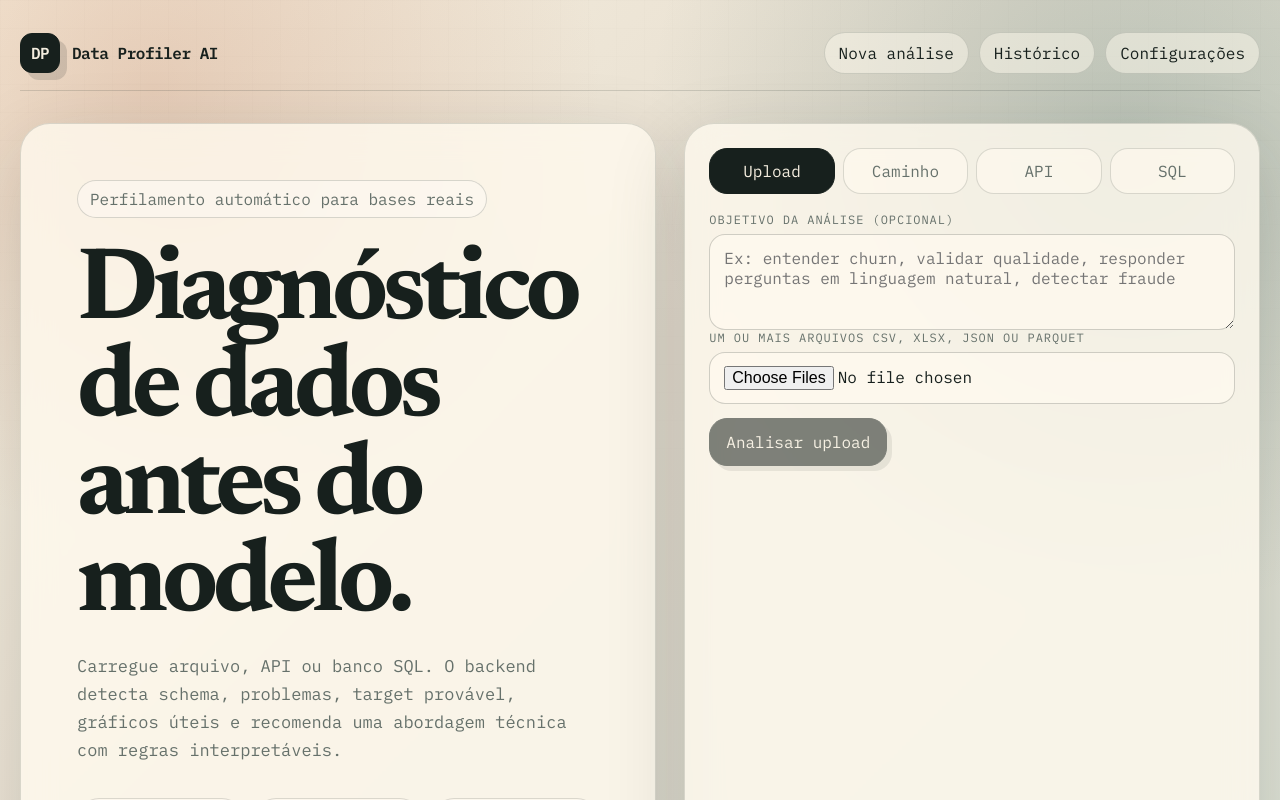
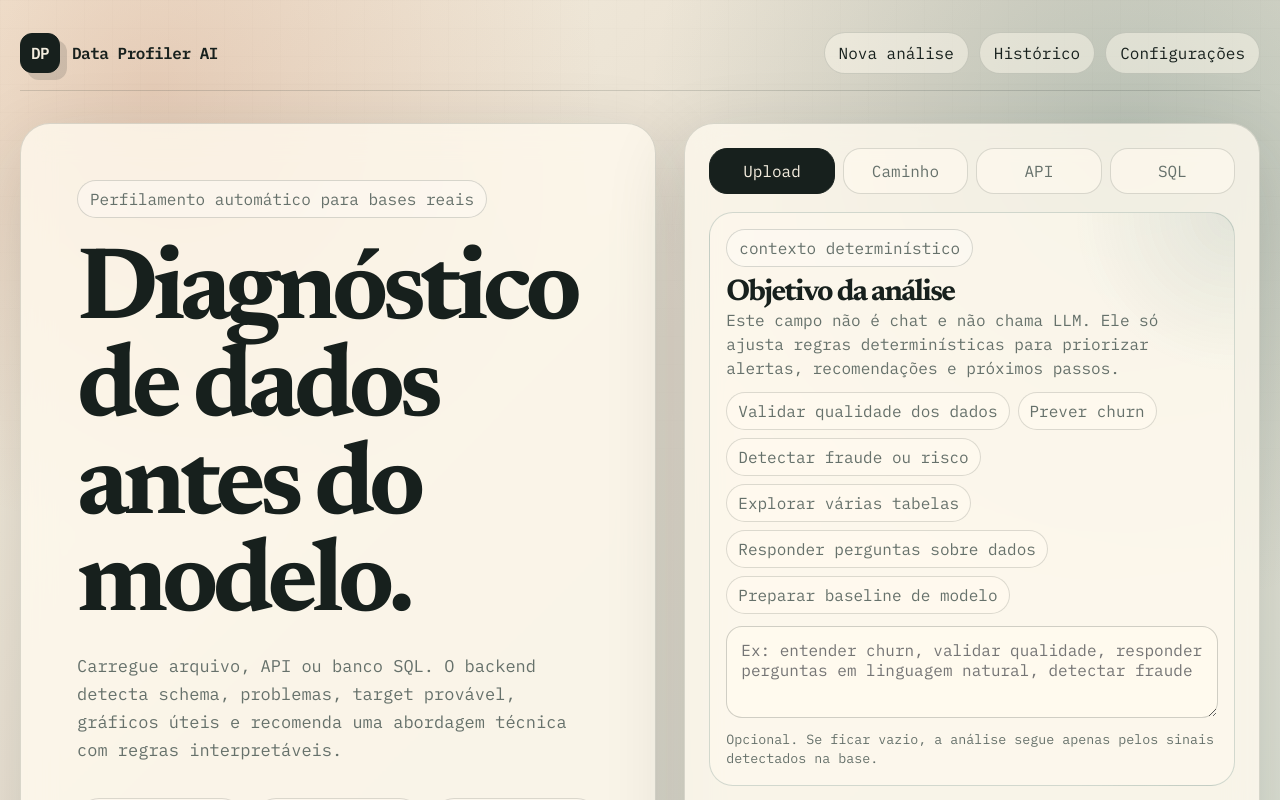
Before and after one commit to LcsNunes/DataProfiler, a Next.js app in the folder frontend/: page / in a window 1280 px wide. Shown: the top 800 px of the page. Built offline with nearby package versions, Linux system fonts and the light colour scheme; no server answers.

Commit message:
feat: add guided analysis objective presets

```diff
--- a/frontend/src/app/globals.css
+++ b/frontend/src/app/globals.css
@@ -270,6 +270,63 @@ h3 {
 .field textarea {
   min-height: 96px;
   resize: vertical;
+}
+
+.objective-panel {
+  display: grid;
+  gap: 12px;
+  border: 1px solid rgba(61, 107, 100, 0.22);
+  border-radius: 24px;
+  margin-bottom: 18px;
+  padding: 16px;
+  background:
+    radial-gradient(circle at 100% 0%, rgba(61, 107, 100, 0.12), transparent 10rem),
+    rgba(255, 250, 239, 0.54);
+}
+
+.objective-panel h3 {
+  margin-top: 12px;
+  font-size: 30px;
+}
+
+.objective-panel p,
+.objective-panel small {
+  margin: 0;
+  line-height: 1.5;
+}
+
+.objective-panel textarea {
+  width: 100%;
+  min-height: 92px;
+  border: 1px solid rgba(23, 32, 29, 0.2);
+  border-radius: 16px;
+  padding: 13px 14px;
+  outline: none;
+  resize: vertical;
+  background: rgba(255, 250, 239, 0.78);
+  color: var(--ink);
+}
+
+.preset-strip {
+  display: flex;
+  flex-wrap: wrap;
+  gap: 8px;
+}
+
+.preset-chip {
+  cursor: pointer;
+  border: 1px solid var(--line);
+  border-radius: 999px;
+  padding: 8px 11px;
+  color: var(--muted);
+  background: rgba(255, 250, 239, 0.72);
+}
+
+.preset-chip.active,
+.preset-chip:hover {
+  border-color: var(--sage);
+  color: var(--paper);
+  background: var(--sage);
 }
 
 .actions {
--- a/frontend/src/components/DataSourceForm.tsx
+++ b/frontend/src/components/DataSourceForm.tsx
@@ -8,6 +8,15 @@ import { profileUpload, profileUploadMultiple } from "@/lib/api";
 import type { ProfileReport } from "@/types/profile";
 
 type Tab = "upload" | "path" | "api" | "sql";
+
+const OBJECTIVE_PRESETS = [
+  "Validar qualidade dos dados",
+  "Prever churn",
+  "Detectar fraude ou risco",
+  "Explorar várias tabelas",
+  "Responder perguntas sobre dados",
+  "Preparar baseline de modelo"
+];
 
 export function DataSourceForm({ onReport }: { onReport: (report: ProfileReport) => void }) {
   const [tab, setTab] = useState<Tab>("upload");
@@ -48,13 +57,34 @@ export function DataSourceForm({ onReport }: { onReport: (report: ProfileReport)
         ))}
       </div>
 
-      <div className="field objective-field">
-        <label>Objetivo da análise (opcional)</label>
+      <div className="objective-panel">
+        <div>
+          <span className="eyebrow">contexto determinístico</span>
+          <h3>Objetivo da análise</h3>
+          <p className="muted">
+            Este campo não é chat e não chama LLM. Ele só ajusta regras determinísticas para priorizar alertas,
+            recomendações e próximos passos.
+          </p>
+        </div>
+        <div className="preset-strip">
+          {OBJECTIVE_PRESETS.map((preset) => (
+            <button
+              className={`preset-chip ${businessObjective === preset ? "active" : ""}`}
+              key={preset}
+              type="button"
+              onClick={() => setBusinessObjective(preset)}
+            >
+              {preset}
+            </button>
+          ))}
+        </div>
         <textarea
+          aria-label="Objetivo da análise"
           value={businessObjective}
           onChange={(event) => setBusinessObjective(event.target.value)}
           placeholder="Ex: entender churn, validar qualidade, responder perguntas em linguagem natural, detectar fraude"
         />
+        <small className="muted">Opcional. Se ficar vazio, a análise segue apenas pelos sinais detectados na base.</small>
       </div>
 
       {tab === "upload" && (
```
